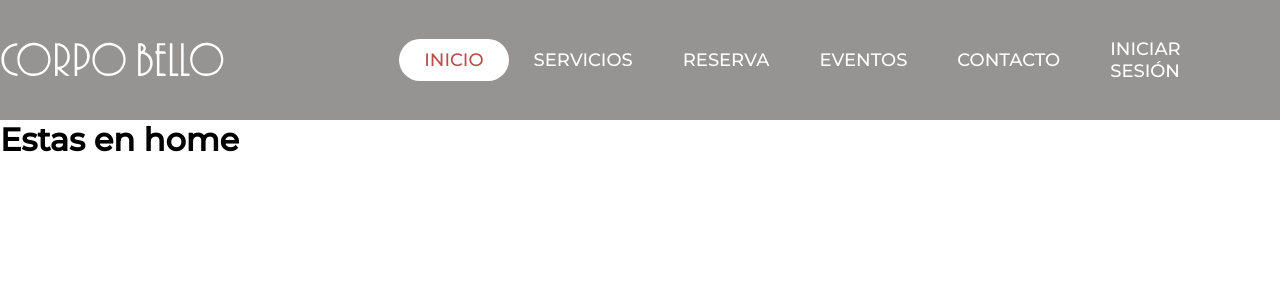
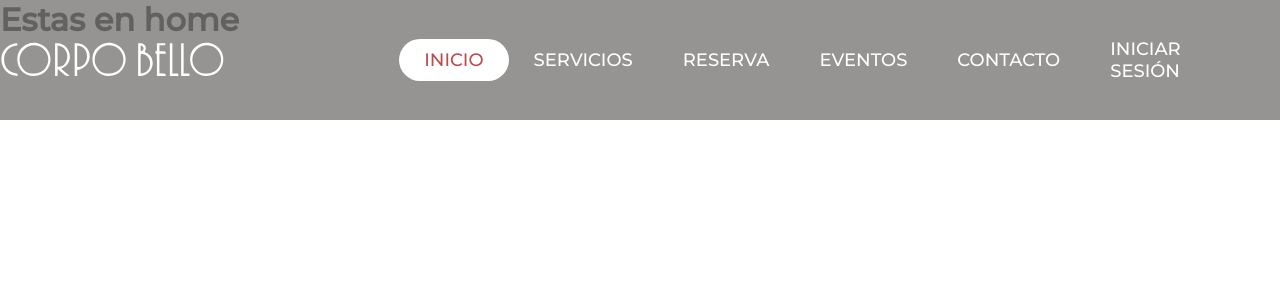
Before and after one commit to AndyGaSa/Corpobello, a Next.js app in the folder Corpobello/: page / in a window 1280 px wide. Shown: the top 300 px of the page. Built offline with nearby package versions, Linux system fonts and the light colour scheme.

Commit message:
Make header absolute to be above the landing page bg

```diff
--- a/Corpobello/pages/Global.css
+++ b/Corpobello/pages/Global.css
@@ -16,8 +16,10 @@ a{
     font-family: 'Montserrat','Franklin Gothic Medium', 'Arial Narrow', Arial, sans-serif;
   }
 header{
+    position: absolute;
     background: rgba(123, 122, 121, 0.8);
     height: 120px;
+    width: 100vw;
     display: flex;
     justify-content: space-evenly;
     align-items: center;
```
